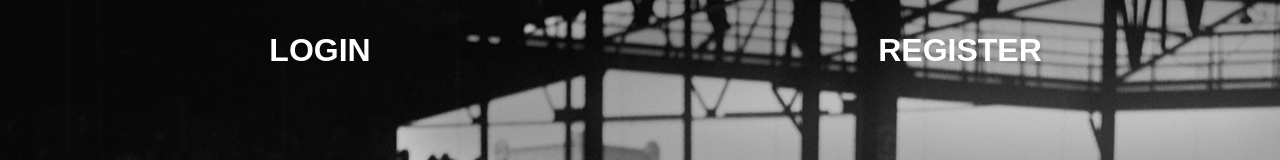
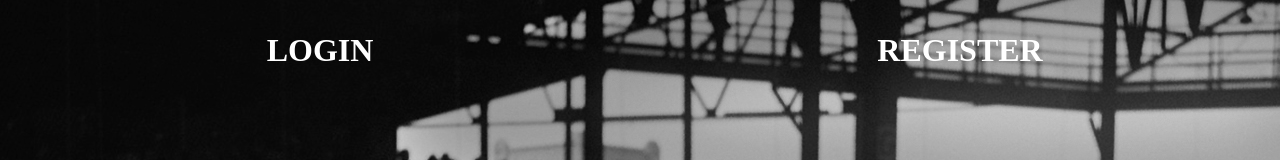
Before and after one commit to RamunasMalisauskas/Team-O, a React (Create React App) app in the folder React_front/: page / in a window 1280 px wide. Shown: the top 160 px of the page. Built offline with nearby package versions, Linux system fonts and the light colour scheme.

Commit message:
button font update/ global style added

```diff
--- a/React_front/src/contexts/AuthContext.jsx
+++ b/React_front/src/contexts/AuthContext.jsx
@@ -4,14 +4,14 @@ export const AuthContext = createContext();
 export const AuthProvider = ({ children }) => {
   const loadedToken = localStorage.getItem("token" || "");
   const [token, setToken] = useState(loadedToken);
+  const [admin, setAdmin] = useState("");
 
   if (token) {
-    localStorage.setItem("token", token.token);
-    localStorage.setItem("admin", token.admin);
+    localStorage.setItem("token", token);
   }
 
   return (
-    <AuthContext.Provider value={{ token, setToken }}>
+    <AuthContext.Provider value={{ token, setToken, admin, setAdmin }}>
       {children}
     </AuthContext.Provider>
   );
--- a/React_front/src/themes/globalStyle.js
+++ b/React_front/src/themes/globalStyle.js
@@ -23,6 +23,16 @@ const globalStyle = createGlobalStyle`
     font-family: "Montserrat, sans-serif";
     font-weight: 800
   }
+
+  button {
+    font-family: "Montserrat, sans-serif";
+    font-weight: 800
+  }
+
+  a {
+    font-family: "Montserrat, sans-serif";
+    font-weight: 800
+  }
 `;
 
 export default globalStyle;
```
